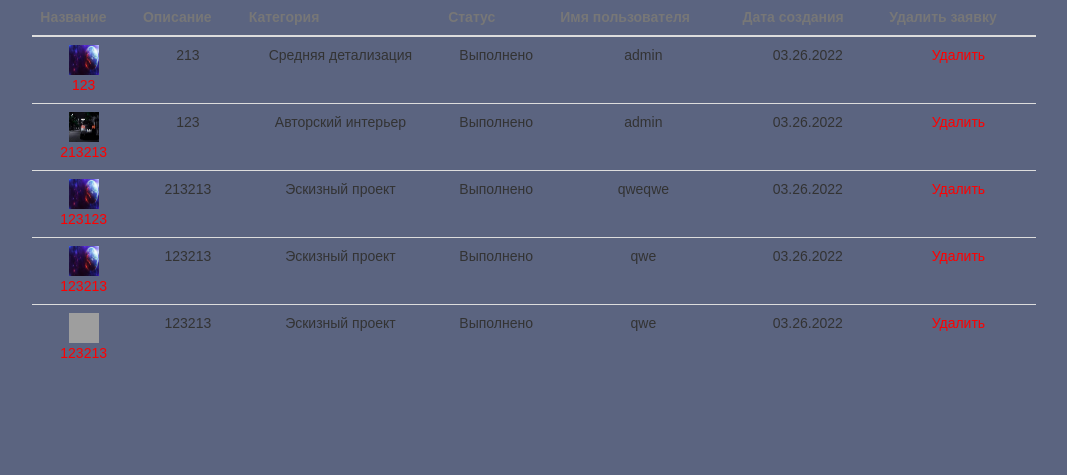
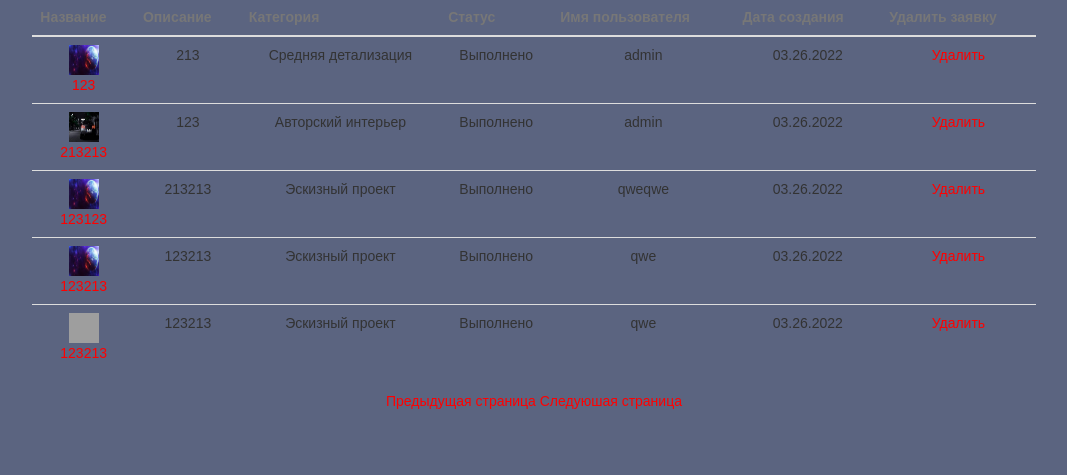
Before and after one commit to TeriyakiX/2weekrelise, a Django app: page /accounts/profile/applications in a window 1280 px wide. Shown: the part 265-740 px from the top of the page, without its empty margins (106-1173 px from the left). Run offline with Django 3.2, Linux system fonts and the light colour scheme; a user stored in the database is signed in; data comes from the database, SQL or seed files in the repository; both versions use the stored data as it was after the commit; some libraries are stand-ins or nearby versions; grey boxes are pictures that could not be loaded.

Commit message:
Ура победа

```diff
--- a/twoweek/accounts/templates/aplications/application_list.html
+++ b/twoweek/accounts/templates/aplications/application_list.html
@@ -163,5 +163,19 @@
 </div>
 {% endif %}
 {% endif %}
+{% if request.user.is_authenticated %}
+<div>
+  {% if page_obj.has_previous %}
+    <a href="?page={{ page_obj.previous_page_number }}">Предыдущая страница</a>
+  {% else %}
+    <a href="#">Предыдущая страница</a>
+  {% endif %}
+  {% if page_obj.has_next %}
+    <a href="?page={{ page_obj.next_page_number }}">Следуюшая страница</a>
+  {% else %}
+    <a href="#">Следуюшая страница</a>
+  {% endif %}
+</div>
+{% endif %}
 
 {%endblock%}
--- a/twoweek/accounts/views.py
+++ b/twoweek/accounts/views.py
@@ -118,7 +118,7 @@
 class profile_main_applications(generic.ListView):
     model = Application
     template_name = 'aplications/application_list.html'
-    paginate_by = 4
+    paginate_by = 5
 
     def get_context_data(self, *, object_list=None, **kwargs):
         context = super().get_context_data(**kwargs)
```
Also changed, not shown: twoweek/db.sqlite3.
